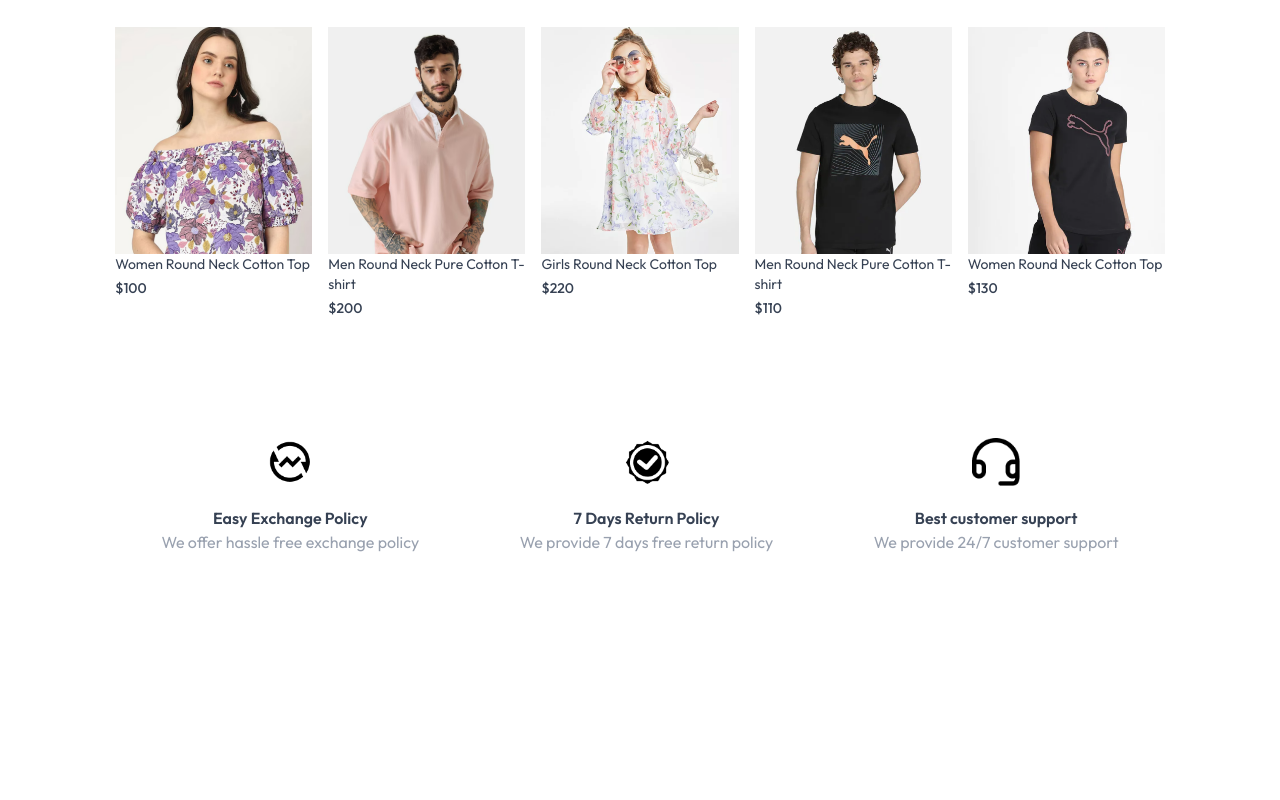
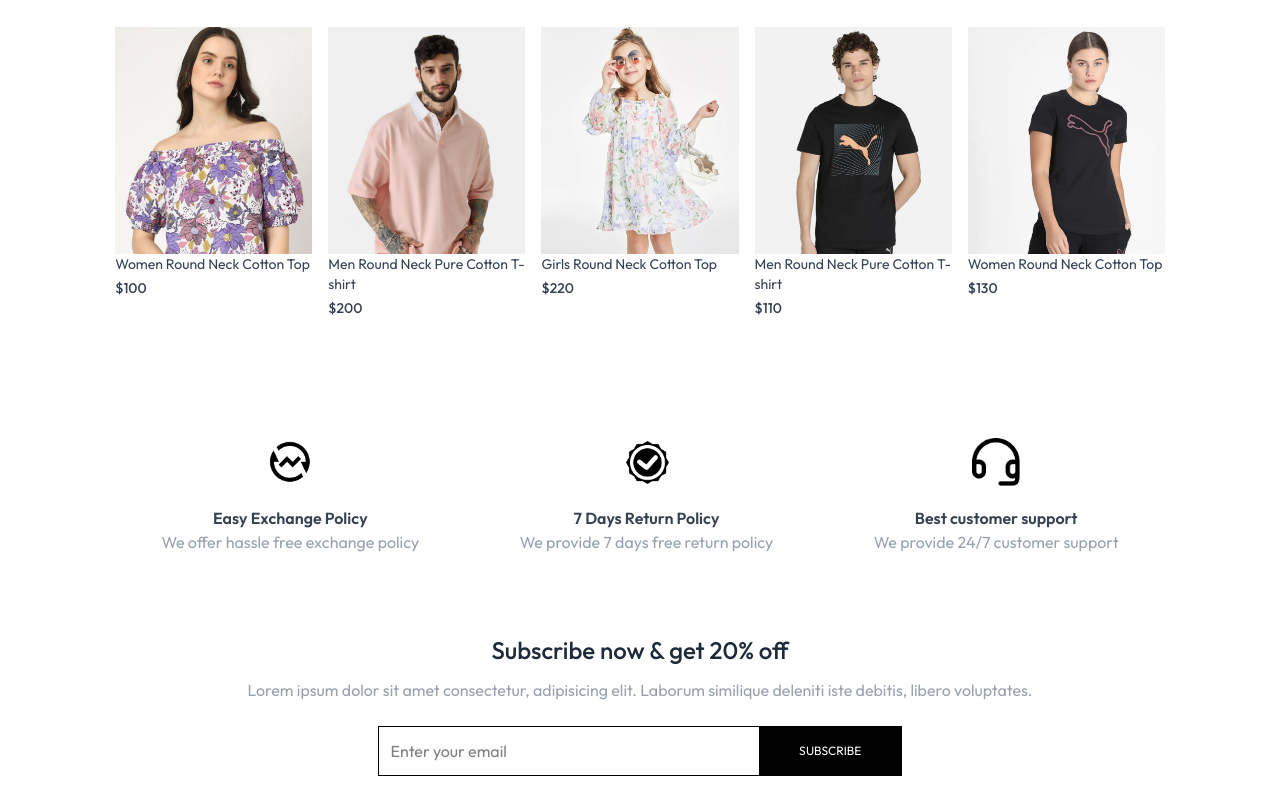
Before and after one commit to maryamfad/React-Ecommerce-App, a React (Vite) app: page / in a window 1280 px wide. Shown: the part 1559-2359 px from the top of the page. Before the commit the page ends 2193 px from the top, so only its background shows below. Built offline with nearby package versions, Linux system fonts and the light colour scheme.

Commit message:
create NewsLetterBox component

```diff
--- /dev/null
+++ b/src/components/NewsletterBox.jsx
@@ -0,0 +1,37 @@
+import React from "react";
+
+const NewsletterBox = () => {
+	const onSubmitHandler = (event) => {
+		event.preventDefault();
+	};
+	return (
+		<div className="text-center">
+			<p className="text-2xl font-medium text-gray-800">
+				Subscribe now & get 20% off
+			</p>
+			<p className="text-gray-400 mt-3">
+				Lorem ipsum dolor sit amet consectetur, adipisicing elit.
+				Laborum similique deleniti iste debitis, libero voluptates.
+			</p>
+			<form
+				onSubmit={onSubmitHandler}
+				className="w-full sm:w-1/2 flex intems-center gap-3 mx-auto my-6 border pl-3"
+			>
+				<input
+					className="w-full sm:flex-1 outline-none"
+					type="email"
+					placeholder="Enter your email"
+					required
+				/>
+				<button
+					type="submit"
+					className="bg-black text-white text-xs px-10 py-4"
+				>
+					SUBSCRIBE
+				</button>
+			</form>
+		</div>
+	);
+};
+
+export default NewsletterBox;
--- a/src/pages/Home.jsx
+++ b/src/pages/Home.jsx
@@ -3,6 +3,7 @@ import Hero from "../components/Hero";
 import LatestCollection from "../components/LatestCollection";
 import BestSeller from "../components/BestSeller";
 import OurPolicy from "../components/OurPolicy";
+import NewsletterBox from "../components/NewsletterBox";
 
 const Home = () => {
 	return (
@@ -11,6 +12,7 @@ const Home = () => {
 			<LatestCollection />
 			<BestSeller />
 			<OurPolicy />
+			<NewsletterBox />
 		</div>
 	);
 };
```
